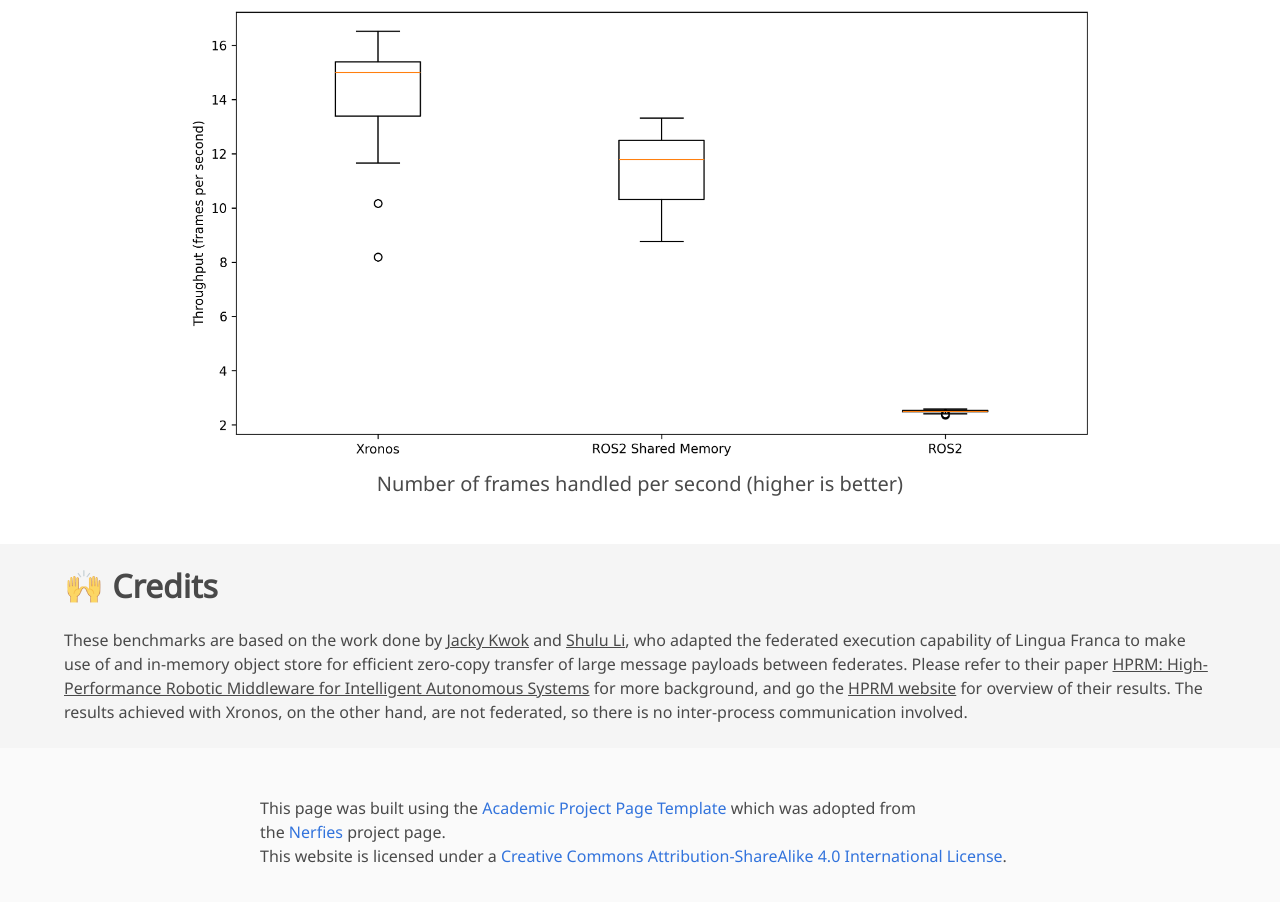
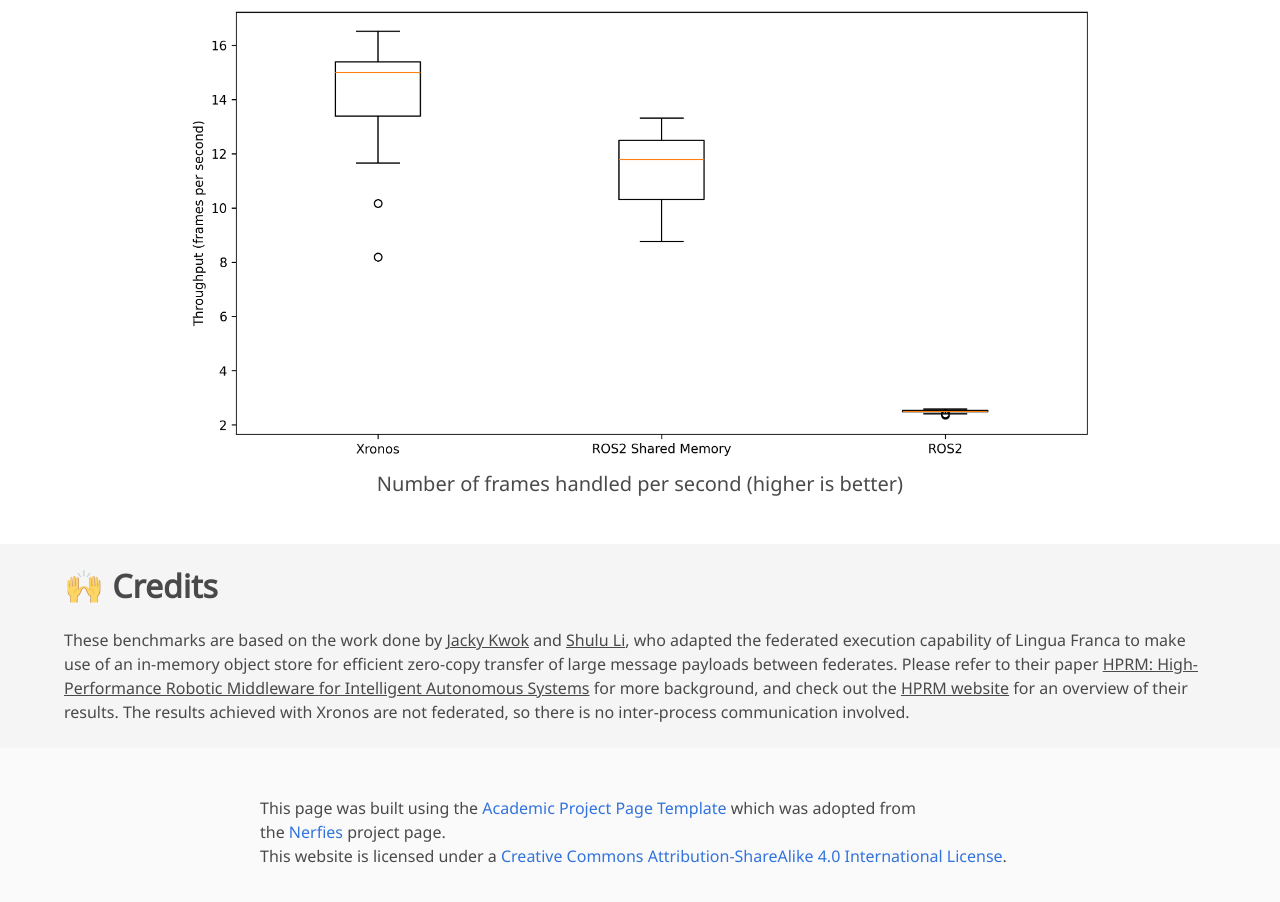
Before and after one commit to lhstrh/xronos-yolo-carla, a plain HTML site: page docs/index.html in a window 1280 px wide. Shown: the part 3130-4032 px from the top of the page. Drawn offline with nearby package versions, Linux system fonts and the light colour scheme; some icons are missing; a web font is replaced by a local one.

Commit message:
Fix typos

```diff
--- a/docs/index.html
+++ b/docs/index.html
@@ -219,7 +219,7 @@
     <div class="container">
       <h2 class="title">🙌 Credits</h2>
         <p>
-        These benchmarks are based on the work done by <a href="https://github.com/jackyk02" target="_blank" class="underline">Jacky Kwok</a> and <a href="https://github.com/Depetrol" target="_blank" class="underline">Shulu Li</a>, who adapted the federated execution capability of Lingua Franca to make use of and in-memory object store for efficient zero-copy transfer of large message payloads between federates. Please refer to their paper <a href="https://arxiv.org/abs/2412.01799" class="underline">HPRM: High-Performance Robotic Middleware for Intelligent Autonomous Systems</a> for more background, and go the <a href="https://depetrol.github.io/HPRM/" target="_blank" class="underline">HPRM website</a> for overview of their results. The results achieved with Xronos, on the other hand, are not federated, so there is no inter-process communication involved.
+        These benchmarks are based on the work done by <a href="https://github.com/jackyk02" target="_blank" class="underline">Jacky Kwok</a> and <a href="https://github.com/Depetrol" target="_blank" class="underline">Shulu Li</a>, who adapted the federated execution capability of Lingua Franca to make use of an in-memory object store for efficient zero-copy transfer of large message payloads between federates. Please refer to their paper <a href="https://arxiv.org/abs/2412.01799" class="underline">HPRM: High-Performance Robotic Middleware for Intelligent Autonomous Systems</a> for more background, and check out the <a href="https://depetrol.github.io/HPRM/" target="_blank" class="underline">HPRM website</a> for an overview of their results. The results achieved with Xronos are not federated, so there is no inter-process communication involved.
         </p>
       </div>
     </div>
```
